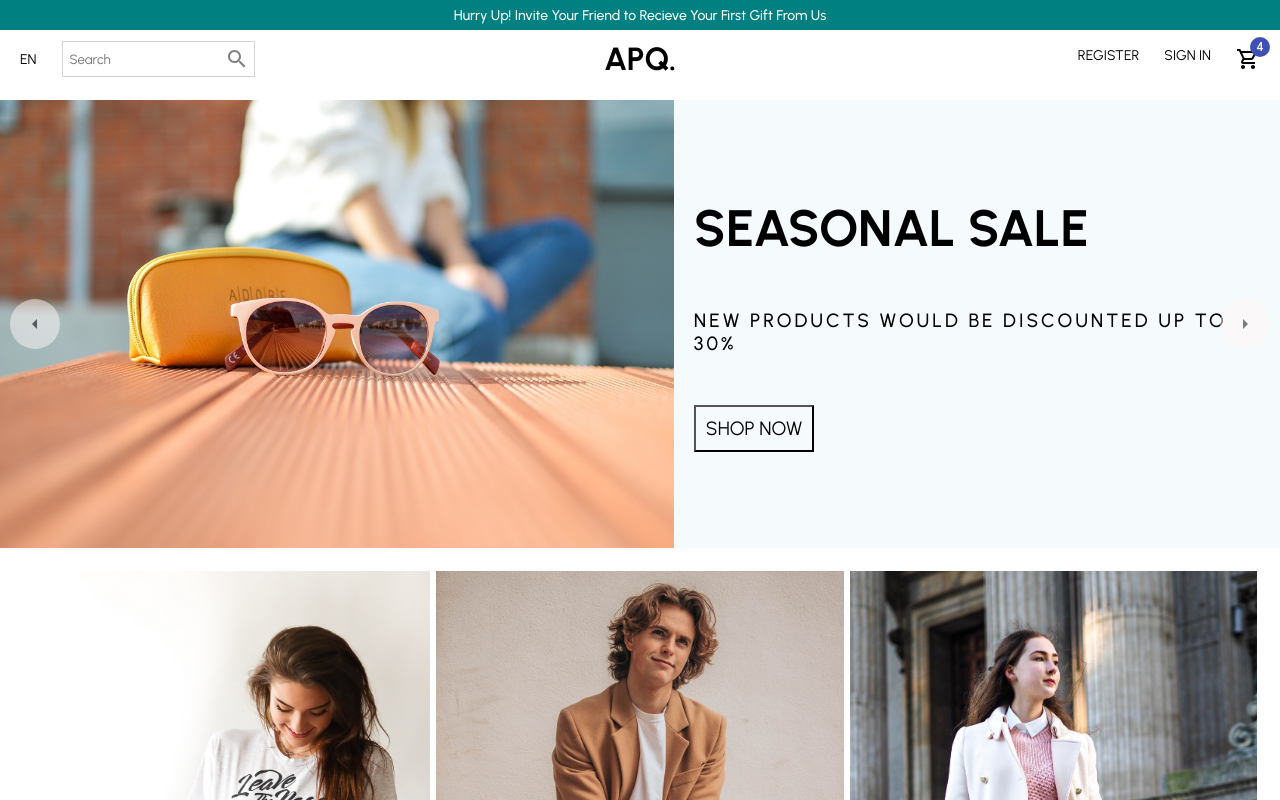
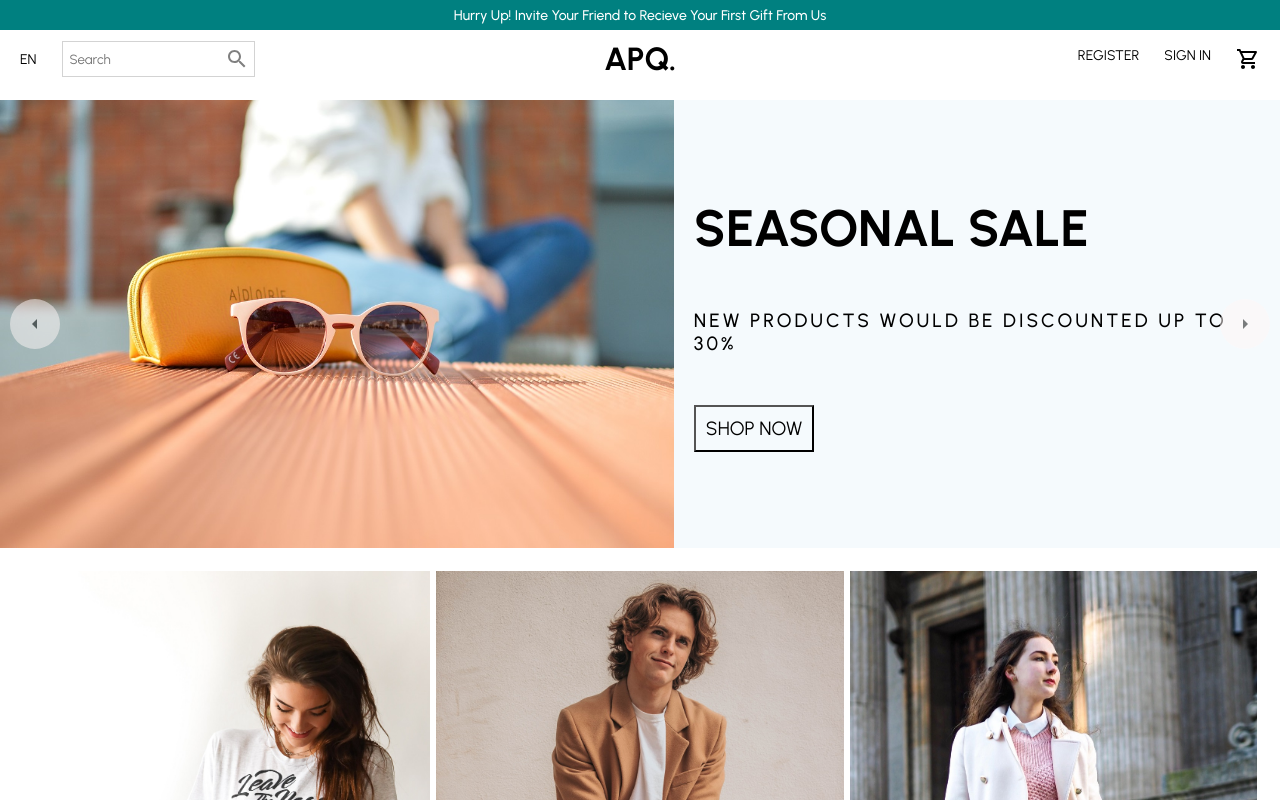
Before and after one commit to AliPooladmast/e-commerce, a React (Create React App) app: page / in a window 1280 px wide. Shown: the top 800 px of the page. Built offline with nearby package versions, Linux system fonts and the light colour scheme; no server answers.

Commit message:
attach redux product quantity value to cart badge content

```diff
--- a/src/components/NavBar/NavBar.jsx
+++ b/src/components/NavBar/NavBar.jsx
@@ -1,9 +1,12 @@
 import { Badge } from "@material-ui/core";
 import { Search, ShoppingCartOutlined } from "@material-ui/icons";
 import React from "react";
+import { useSelector } from "react-redux";
 import style from "./NavBar.module.scss";
 
 const NavBar = () => {
+  const quantity = useSelector((state) => state.cart.quantity);
+
   return (
     <div className={style.Container}>
       <div className={style.Wrapper}>
@@ -21,7 +24,11 @@ const NavBar = () => {
           <div>REGISTER</div>
           <div>SIGN IN</div>
           <div>
-            <Badge badgeContent={4} color="primary" overlap="rectangular">
+            <Badge
+              badgeContent={quantity}
+              color="primary"
+              overlap="rectangular"
+            >
               <ShoppingCartOutlined />
             </Badge>
           </div>
```
